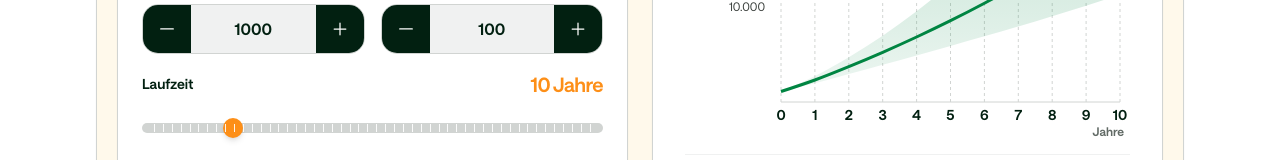
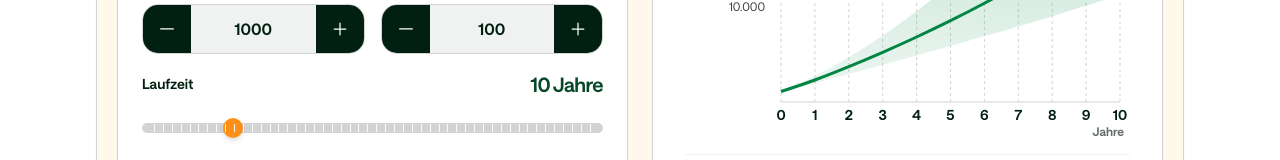
Before and after one commit to ivenkurz/kindersparplan, a Next.js app: page /SparplanRechner in a window 1280 px wide. Shown: the part 652-812 px from the top of the page. Built offline with nearby package versions, Linux system fonts and the light colour scheme.

Commit message:
UI: Laufzeit-Wert in ds-darkgreen

```diff
--- a/app/SparplanRechner/page.tsx
+++ b/app/SparplanRechner/page.tsx
@@ -297,7 +297,7 @@ export default function SparplanRechnerPage() {
                           max={50}
                           unit=" Jahre"
                           showValueRight
-                          valueClassName="text-lg sm:text-xl font-semibold text-ds-orange-60 font-saans tracking-tight"
+                          valueClassName="text-lg sm:text-xl font-semibold text-ds-darkgreen font-saans tracking-tight"
                           snapTickValues={[
                             1, 2, 3, 4, 5, 6, 7, 8, 9, 10,
                             11, 12, 13, 14, 15, 16, 17, 18, 19, 20,
```
